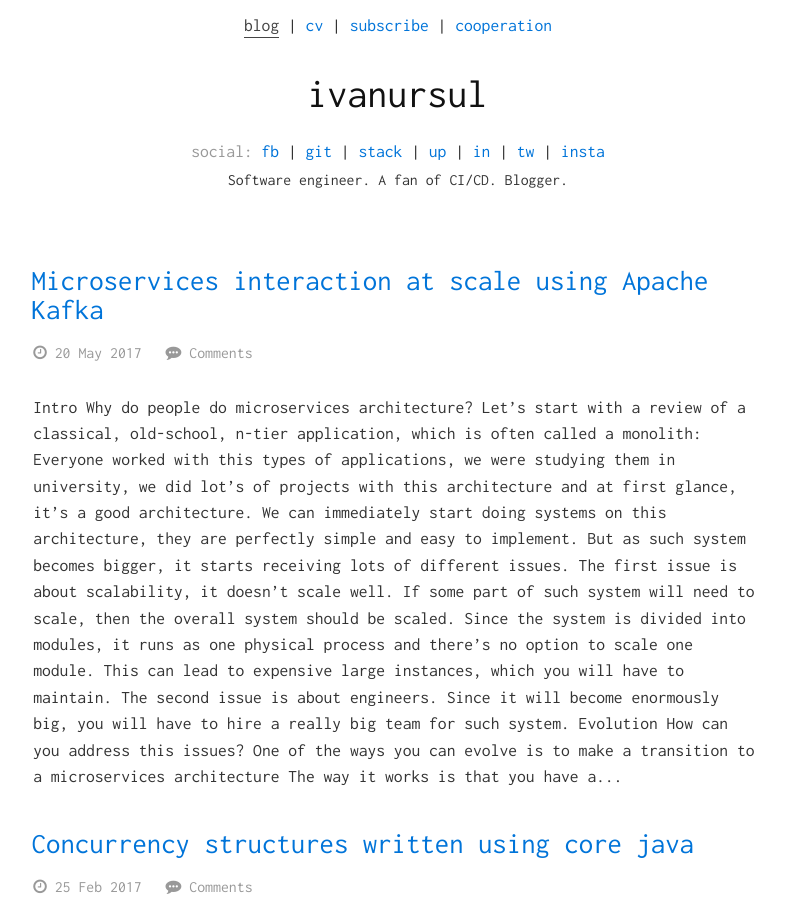
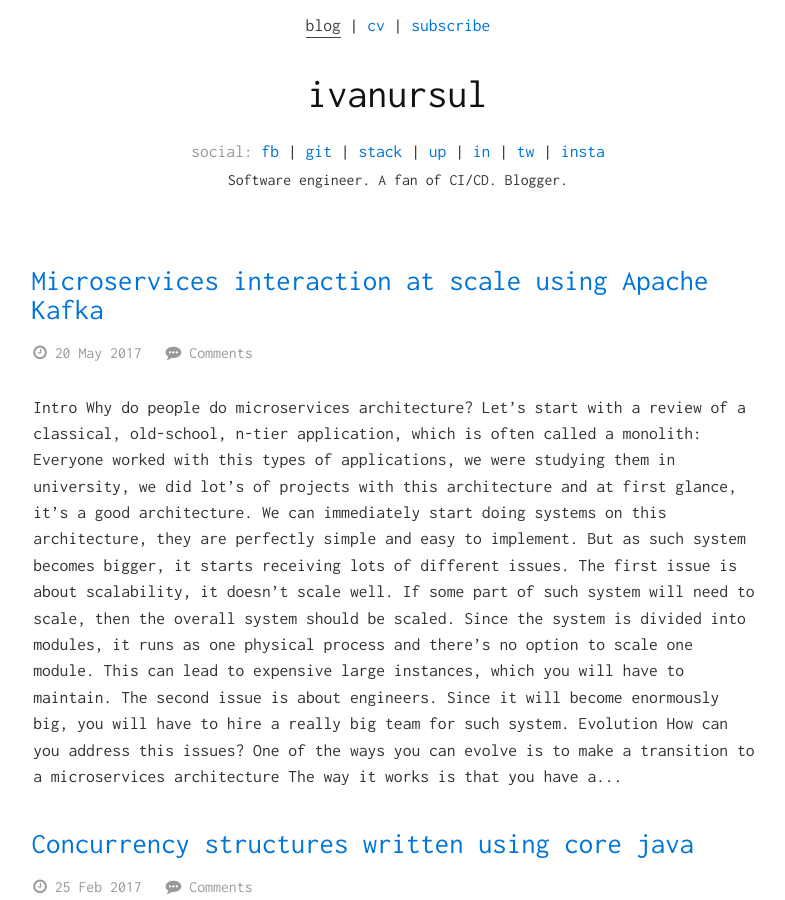
Before and after one commit to ivanursul/ivanursul, a Jekyll site: the page built from index.html, in a window 1280 px wide and 900 px high. Shown: the whole window, without its empty margins (242-1027 px from the left). Built offline with Jekyll 4.4.1, drawn with Linux system fonts in a browser that asks for light colours; the list of posts is cut into pages by our own code; comment, search, counter and statistics services are not loaded.

Commit message:
Removed cooperation item

```diff
--- a/_includes/header/nav.html
+++ b/_includes/header/nav.html
@@ -4,6 +4,4 @@
 	<a class="blog-nav__item {% if page.title == 'cv' %} blog-nav__item--active {% endif %}" href="{{ 'cv' | relative_url }}">cv</a>
 	|
 	<a class="blog-nav__item {% if page.title == 'subscribe' %} blog-nav__item--active {% endif %}" href="{{ 'subscribe' | relative_url }}">subscribe</a>
-	|
-	<a class="blog-nav__item {% if page.title == 'cooperation' %} blog-nav__item--active {% endif %}" href="{{ 'cooperation' | relative_url }}">cooperation</a>
 </nav>
```
